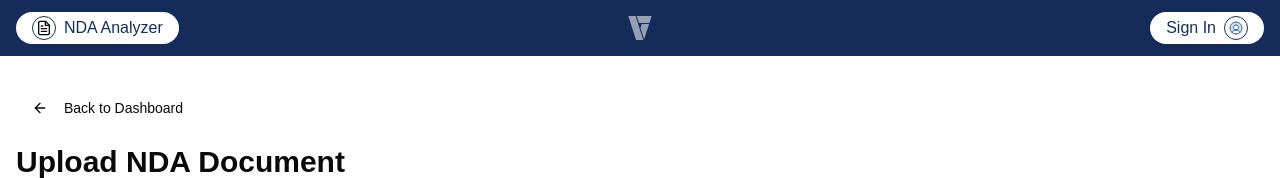
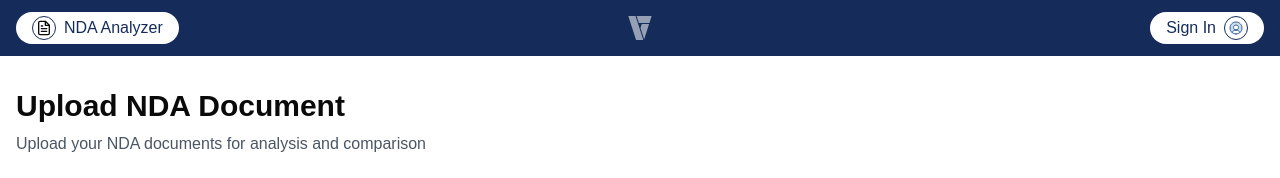
Before and after one commit to michael-abdo/demo-acuitymd-analytics, a Next.js app: page /upload in a window 1280 px wide. Shown: the top 178 px of the page. Built offline with nearby package versions, Linux system fonts and the light colour scheme; no server answers.

Commit message:
Remove back button from upload page
- Removed Back to Dashboard button
- Removed unused imports (ArrowLeft, useRouter)
- Navigation to dashboard is available via navbar logo

```diff
--- a/app/upload/page.tsx
+++ b/app/upload/page.tsx
@@ -3,11 +3,8 @@
 import { UploadNDA } from '@/components/upload-nda'
 import { Card, CardContent, CardDescription, CardHeader, CardTitle } from '@/components/ui/card'
 import { Button } from '@/components/ui/button'
-import { ArrowLeft } from 'lucide-react'
-import { useRouter } from 'next/navigation'
 
 export default function UploadPage() {
-  const router = useRouter()
 
   const handleUploadComplete = (document: any) => {
     // Document uploaded successfully
@@ -17,15 +14,6 @@ export default function UploadPage() {
   return (
     <main className="container mx-auto py-8 px-4">
       <div className="mb-6">
-          <Button
-            variant="ghost"
-            onClick={() => router.back()}
-            className="mb-4"
-          >
-            <ArrowLeft className="mr-2 h-4 w-4" />
-            Back to Dashboard
-          </Button>
-
           <h1 className="text-3xl font-bold mb-2">Upload NDA Document</h1>
           <p className="text-gray-600">
             Upload your NDA documents for analysis and comparison
```
